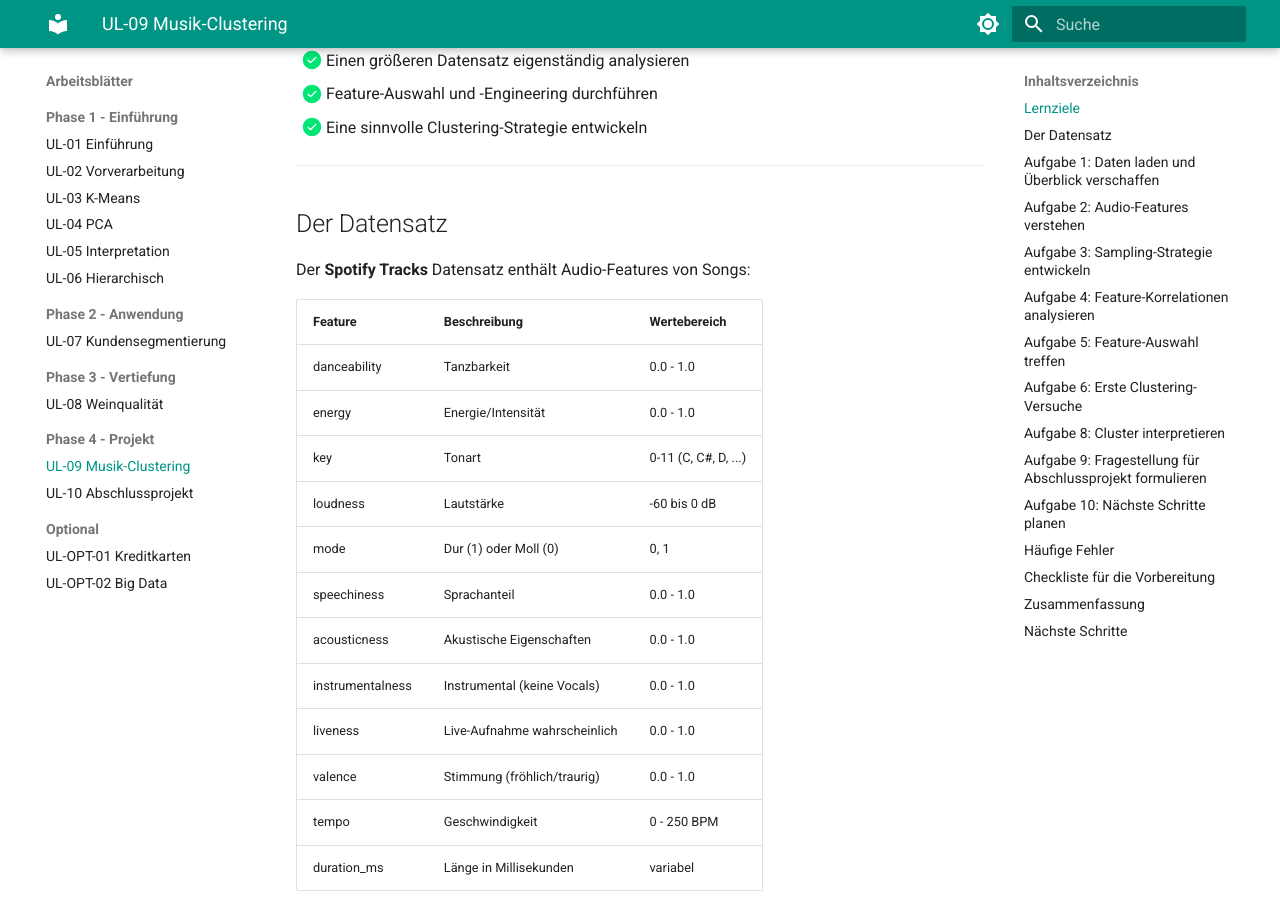
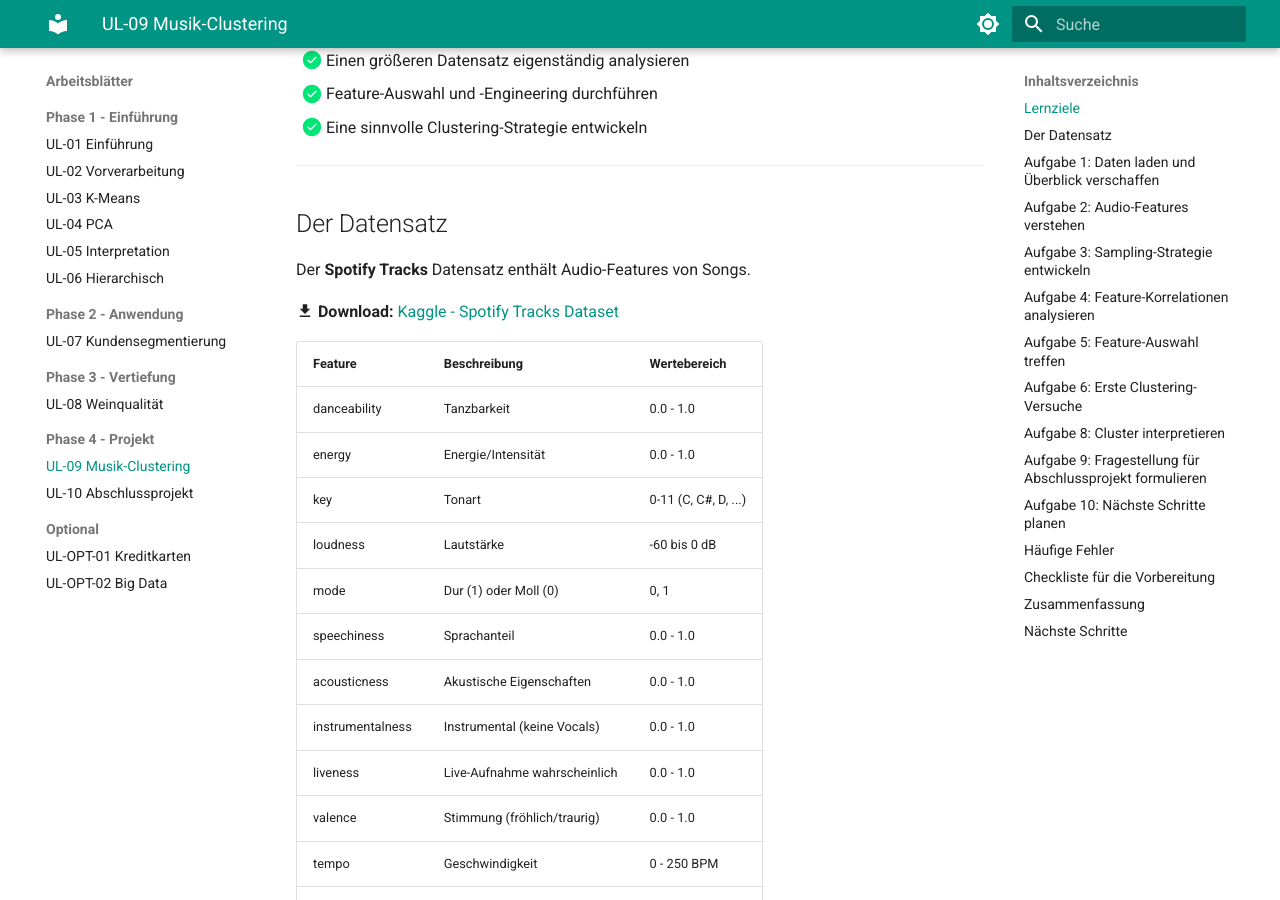
Before and after one commit to berndheidemann/site_unsupervised_learning, an MkDocs documentation site: the page built from docs/arbeitsblaetter/ul-09-musik-clustering.md, in a window 1280 px wide and 900 px high, scrolled down 517 px. Built offline with MkDocs 1.6.1 and Material for MkDocs 9.7.7, drawn with Linux system fonts in a browser that asks for light colours.

Commit message:
update Spotify Tracks dataset description and add download link; modify clustering workflow section in index.md

```diff
--- a/docs/arbeitsblaetter/ul-09-musik-clustering.md
+++ b/docs/arbeitsblaetter/ul-09-musik-clustering.md
@@ -19,7 +19,9 @@ Nach Bearbeitung dieses Arbeitsblatts kannst du:
 
 ## Der Datensatz
 
-Der **Spotify Tracks** Datensatz enthält Audio-Features von Songs:
+Der **Spotify Tracks** Datensatz enthält Audio-Features von Songs.
+
+:material-download: **Download:** [Kaggle - Spotify Tracks Dataset](https://www.kaggle.com/datasets/maharshipandya/-spotify-tracks-dataset)
 
 | Feature | Beschreibung | Wertebereich |
 |---------|-------------|--------------|
```
Also changed, not shown: docs/index.md (+9 -13 lines), docs/assets/images/unsupervised/clustering_worklflow.png, 1 other file.
